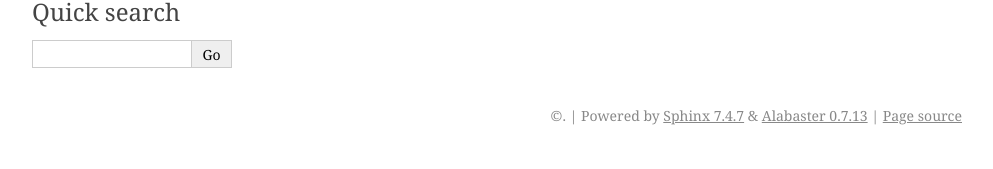
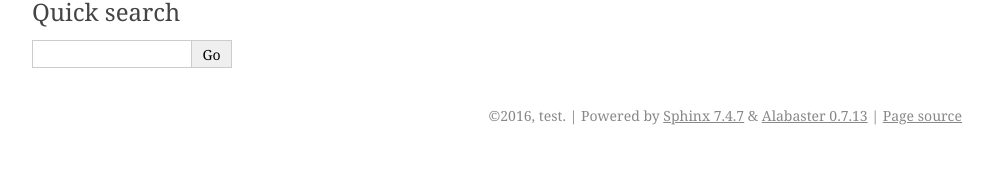
Before and after one commit to kerem3338/docs, a Sphinx documentation site: the page built from docs/index.rst, in a window 1280 px wide. Shown: the part 131-300 px from the top of the page, without its empty margins (148-1141 px from the left). Built offline with Sphinx 7.4.7, drawn with Linux system fonts in a browser that asks for light colours; some of the changed lines change nothing that is shown.

Commit message:
Update conf.py

```diff
--- a/docs/conf.py
+++ b/docs/conf.py
@@ -1,17 +1,22 @@
-import builtins
-import configparser
-import importlib
-from pathlib import Path
-import pkg_resources
-import sys
+# test documentation build configuration file, created by
+# sphinx-quickstart on Sun Jun 26 00:00:43 2016.
+#
+# This file is execfile()d with the current directory set to its
+# containing dir.
+#
+# Note that not all possible configuration values are present in this
+# autogenerated file.
+#
+# All configuration values have a default; values that are commented out
+# serve to show the default.
 
-# Make it possible for our code to tell that it is running under Sphinx.
-# See https://stackoverflow.com/a/65147676/167694
-builtins.__sphinx_build__ = True
-
-
-sys.path.insert(0, str(Path(__file__).parents[1]))
-
+# If extensions (or modules to document with autodoc) are in another directory,
+# add these directories to sys.path here. If the directory is relative to the
+# documentation root, use os.path.abspath to make it absolute, like shown here.
+#
+# import os
+# import sys
+# sys.path.insert(0, os.path.abspath('.'))
 
 # -- General configuration ------------------------------------------------
 
@@ -22,25 +27,25 @@
 # Add any Sphinx extension module names here, as strings. They can be
 # extensions coming with Sphinx (named 'sphinx.ext.*') or your custom
 # ones.
-extensions = [
-    'celery.contrib.sphinx',
-    'matplotlib.sphinxext.plot_directive',
-    'sphinx.ext.autodoc',
-    'sphinx.ext.autosectionlabel',
-    'sphinx.ext.extlinks',
-    'sphinx.ext.graphviz',
-    'sphinx.ext.intersphinx',
-    'sphinx.ext.napoleon',
-    'sphinx.ext.viewcode']
+extensions = []
 
 # Add any paths that contain templates here, relative to this directory.
-
+templates_path = ['_templates']
 
 # The suffix(es) of source filenames.
 # You can specify multiple suffix as a list of string:
 #
-source_suffix = ['.rst']
-source_parsers = {}
+# source_suffix = ['.rst', '.md']
+source_suffix = '.rst'
+
+# The encoding of source files.
+#
+# source_encoding = 'utf-8-sig'
 
 # The master toctree document.
-master_doc = 'index'
+root_doc = 'index'
+
+# General information about the project.
+project = u'test'
+copyright = u'2016, test'
+author = u'test'
```
